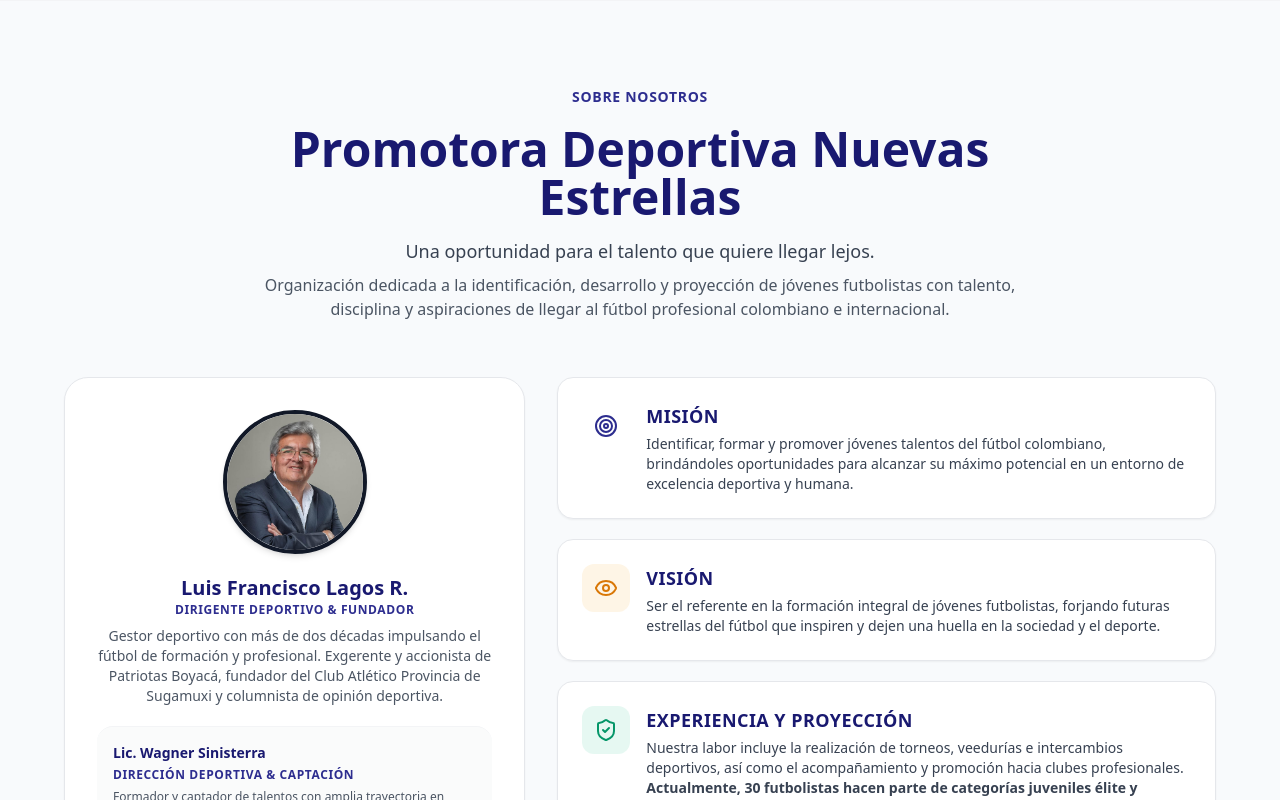
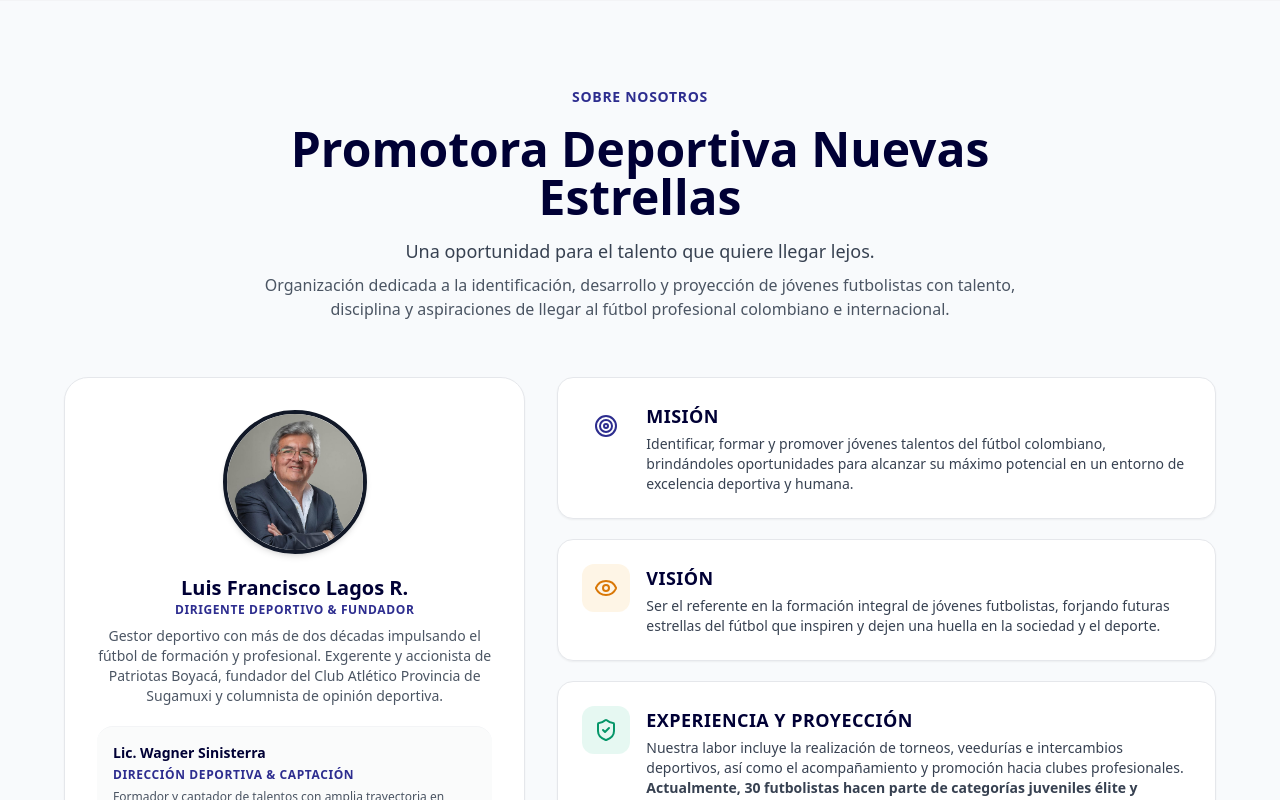
Before and after one commit to CesarGaviriaS/NuevasEstrellas2026, a Next.js app: page / in a window 1280 px wide. Shown: the part 800-1600 px from the top of the page. Built offline with nearby package versions, Linux system fonts and the light colour scheme; no server answers.

Commit message:
style: actualizar color midnightblue a #000035 para todos los titulos y textos oscuros

```diff
--- a/tailwind.config.ts
+++ b/tailwind.config.ts
@@ -50,7 +50,7 @@ export default {
           '4': 'hsl(var(--chart-4))',
           '5': 'hsl(var(--chart-5))'
         },
-        midnightblue: '#191970',
+        midnightblue: '#000035',
         brand: {
           navy: '#0C2340',
           'navy-dark': '#061324',
```
